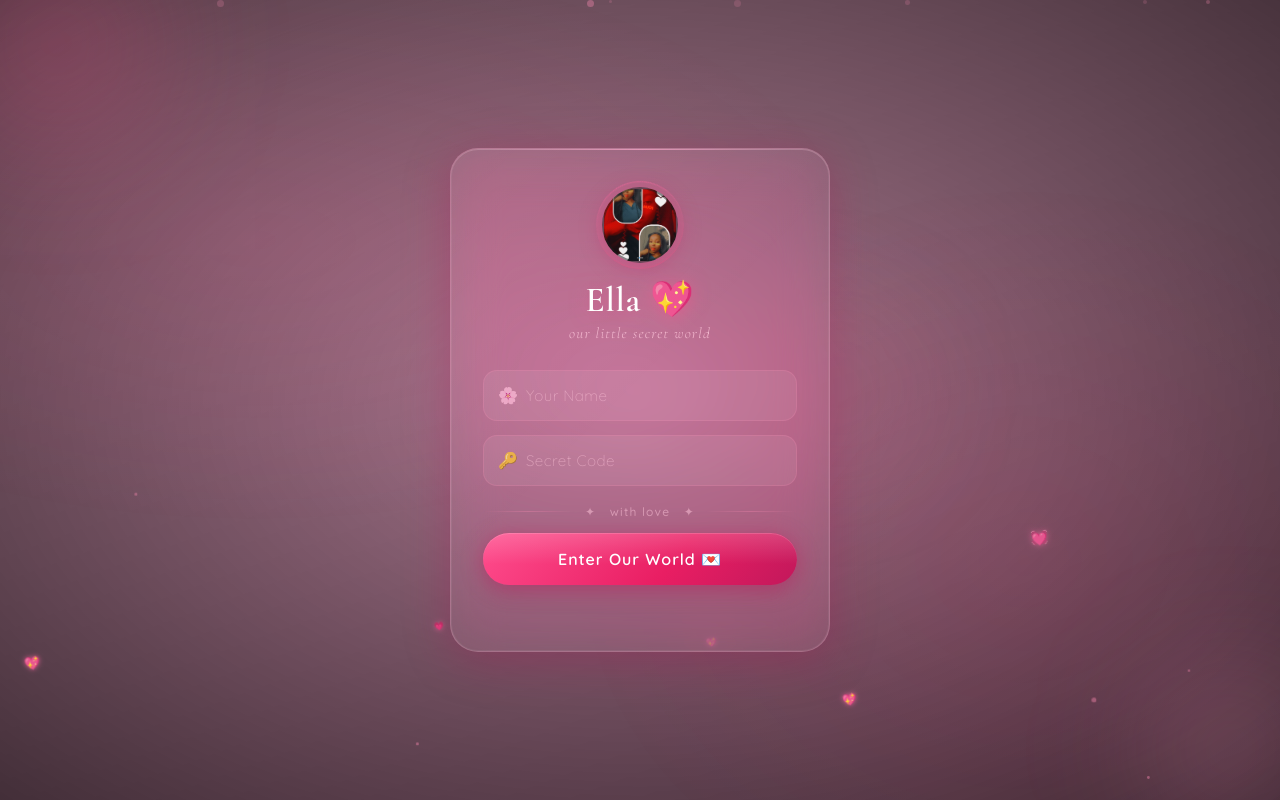
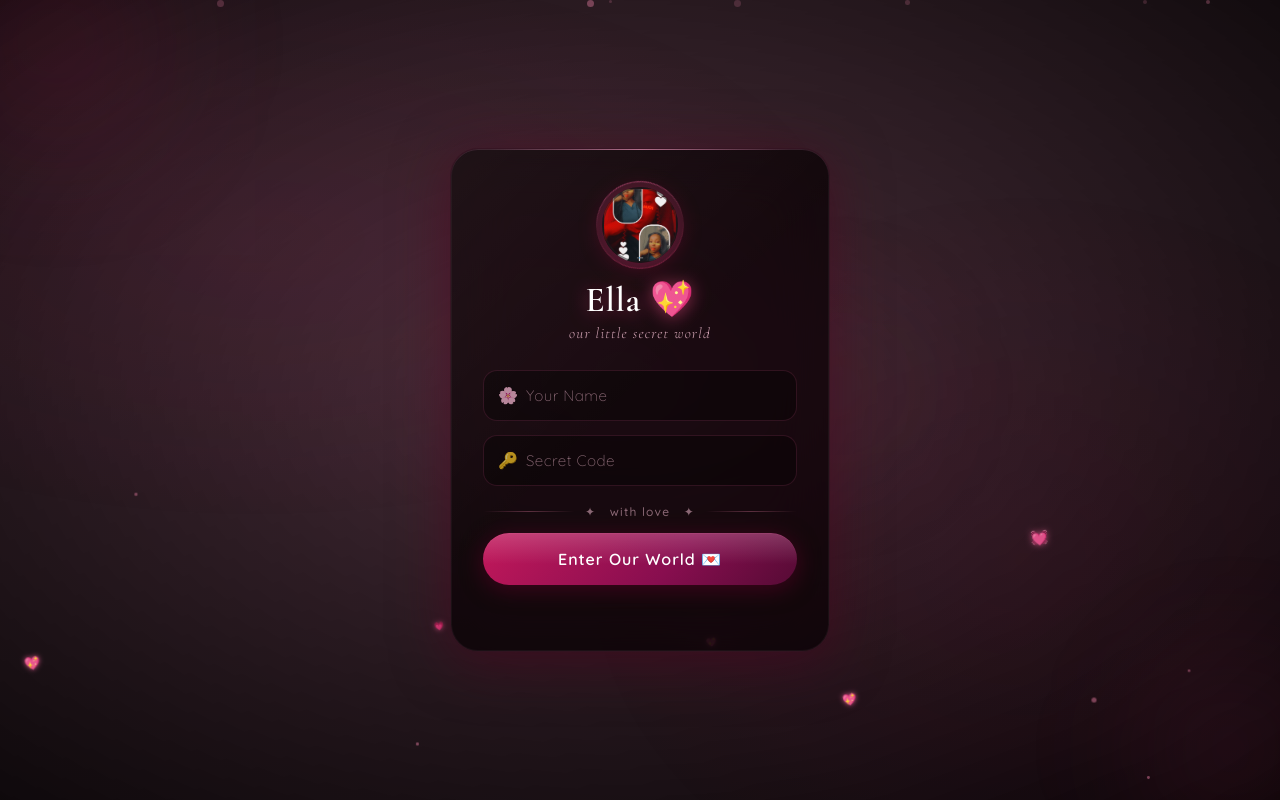
Before and after one commit to wachiratony415-max/me-in-love, a Flask app: page / in a window 1280 px wide. Run offline with Flask 3, Linux system fonts and the light colour scheme.

Commit message:
fix app.py and dark

```diff
--- a/app.py
+++ b/app.py
@@ -1,8 +1,23 @@
 from flask import Flask, render_template, request, redirect, url_for, session, jsonify
 from functools import wraps
+import os
 
 app = Flask(__name__)
-app.secret_key = 'tony-loves-ella-forever-2024'  # Change this to something secret in production
+
+# ── SECRET KEY ──
+# Must be a fixed string — never random/generated on startup.
+# If it changes between Render restarts, all sessions are wiped.
+app.secret_key = os.environ.get('SECRET_KEY', 'tony-loves-ella-forever-2024-fixed')
+
+# ── SESSION / COOKIE CONFIG ──
+# These settings make cookies work correctly on ALL Android versions,
+# old WebViews (Android 6, 7), and all browsers.
+app.config['SESSION_COOKIE_HTTPONLY']  = True       # JS can't steal the cookie
+app.config['SESSION_COOKIE_SAMESITE']  = 'Lax'      # Best compatibility across old/new browsers
+app.config['SESSION_COOKIE_SECURE']    = False       # Set True ONLY if your site uses HTTPS everywhere
+app.config['SESSION_COOKIE_NAME']      = 'tonyella'  # Custom name avoids conflicts with other Flask apps
+app.config['PERMANENT_SESSION_LIFETIME'] = 60 * 60 * 24 * 30  # Session lasts 30 days (in seconds)
+
 
 # ── ACCEPTED CREDENTIALS ──
 VALID_NAMES = {'ella', 'stella', 'stela'}
@@ -14,6 +29,8 @@ def login_required(f):
     @wraps(f)
     def decorated(*args, **kwargs):
         if not session.get('logged_in'):
+            # Clear any broken/partial session before redirecting
+            session.clear()
             return redirect(url_for('login'))
         return f(*args, **kwargs)
     return decorated
@@ -30,13 +47,23 @@ def login():
 # ── LOGIN POST (AJAX) ──
 @app.route('/login', methods=['POST'])
 def do_login():
-    data     = request.get_json()
+    # Handle both JSON and form data — some old Android browsers
+    # send form-encoded data instead of JSON
+    if request.is_json:
+        data = request.get_json(silent=True) or {}
+    else:
+        data = request.form.to_dict()
+
     name     = data.get('name', '').strip().lower()
     password = data.get('password', '').strip()
 
     if name in VALID_NAMES and password == VALID_CODE:
+        # Make the session permanent so it survives browser restarts
+        session.permanent = True
         session['logged_in'] = True
-        session['user_name'] = name.capitalize()
+        session['user_name']  = name.capitalize()
+        # Force the session to be written immediately
+        session.modified = True
         return jsonify({'success': True})
     else:
         return jsonify({'success': False, 'message': 'Only Ella can enter 💔'})
@@ -56,5 +83,14 @@ def logout():
     return redirect(url_for('login'))
 
 
+# ── SESSION CHECK (used by JS to verify session is alive) ──
+# Call this from JS if you ever need to silently check login status
+@app.route('/session-check')
+def session_check():
+    if session.get('logged_in'):
+        return jsonify({'logged_in': True, 'user': session.get('user_name')})
+    return jsonify({'logged_in': False})
+
+
 if __name__ == '__main__':
-    app.run(debug=True)
+    app.run(debug=False)  # debug=False is safer and avoids reloader wiping sessions
--- a/templates/login.html
+++ b/templates/login.html
@@ -6,7 +6,7 @@
 <meta name="mobile-web-app-capable" content="yes">
 <meta name="apple-mobile-web-app-capable" content="yes">
 <meta name="apple-mobile-web-app-status-bar-style" content="black-translucent">
-<title>Tonie ❤️ Ella</title>
+<title>Tony ❤️ Ella</title>
 <link href="https://fonts.googleapis.com/css2?family=Cormorant+Garamond:ital,wght@0,300;0,600;1,300&family=Quicksand:wght@300;500;600&display=swap" rel="stylesheet">
 
 <style>
@@ -34,7 +34,7 @@ html,body{
 .bg-photo{
   position:fixed;
   inset:0;
-  background:url ('/static/ella.jpg') center center / cover no-repeat;
+  background:url ('/static/ell.jpg') center center / cover no-repeat;
   z-index:0;
 }
 
@@ -44,8 +44,8 @@ html,body{
   position:absolute;
   inset:0;
   background:
-    radial-gradient(ellipse at center, rgba(0,0,0,0.15) 0%, rgba(0,0,0,0.65) 100%),
-    linear-gradient(160deg, rgba(180,0,80,0.35) 0%, rgba(100,0,50,0.55) 100%);
+    radial-gradient(ellipse at center, rgba(0,0,0,0.45) 0%, rgba(0,0,0,0.88) 100%),
+    linear-gradient(160deg, rgba(120,0,50,0.55) 0%, rgba(40,0,20,0.80) 100%);
 }
 
 /* ── ANIMATED SHIMMER LAYER ── */
@@ -54,8 +54,8 @@ html,body{
   inset:0;
   z-index:1;
   background:
-    radial-gradient(ellipse 80% 60% at 20% 30%, rgba(255,100,160,0.18) 0%, transparent 60%),
-    radial-gradient(ellipse 60% 80% at 80% 70%, rgba(255,60,120,0.14) 0%, transparent 60%);
+    radial-gradient(ellipse 80% 60% at 20% 30%, rgba(180,40,100,0.12) 0%, transparent 60%),
+    radial-gradient(ellipse 60% 80% at 80% 70%, rgba(180,20,70,0.10) 0%, transparent 60%);
   animation:shimmerPulse 8s ease-in-out infinite;
 }
 @keyframes shimmerPulse{
@@ -115,9 +115,9 @@ html,body{
   animation:orbFloat ease-in-out infinite;
   pointer-events:none;
 }
-.orb1{width:220px;height:220px;background:rgba(255,80,140,0.2);top:-60px;left:-60px;animation-duration:14s;}
-.orb2{width:180px;height:180px;background:rgba(255,160,200,0.18);bottom:-40px;right:-40px;animation-duration:11s;animation-delay:-5s;}
-.orb3{width:140px;height:140px;background:rgba(200,50,100,0.15);top:40%;left:60%;animation-duration:9s;animation-delay:-3s;}
+.orb1{width:220px;height:220px;background:rgba(180,30,80,0.13);top:-60px;left:-60px;animation-duration:14s;}
+.orb2{width:180px;height:180px;background:rgba(200,60,110,0.10);bottom:-40px;right:-40px;animation-duration:11s;animation-delay:-5s;}
+.orb3{width:140px;height:140px;background:rgba(120,20,50,0.10);top:40%;left:60%;animation-duration:9s;animation-delay:-3s;}
 @keyframes orbFloat{
   0%,100%{transform:translate(0,0) scale(1)}
   33%{transform:translate(20px,-20px) scale(1.08)}
@@ -143,14 +143,14 @@ html,body{
   max-width:380px;
   padding:38px 32px 34px;
   border-radius:28px;
-  background:var(--glass-bg);
-  border:1px solid var(--glass-bdr);
-  backdrop-filter:blur(24px) saturate(1.6);
-  -webkit-backdrop-filter:blur(24px) saturate(1.6);
+  background:rgba(8,0,4,0.72);
+  border:1px solid rgba(200,80,130,0.18);
+  backdrop-filter:blur(28px) saturate(1.4);
+  -webkit-backdrop-filter:blur(28px) saturate(1.4);
   box-shadow:
-    0 8px 48px rgba(180,0,80,0.28),
-    0 0 0 1px rgba(255,255,255,0.06) inset,
-    0 1px 0 rgba(255,200,220,0.2) inset;
+    0 8px 56px rgba(80,0,30,0.55),
+    0 0 0 1px rgba(255,255,255,0.04) inset,
+    0 1px 0 rgba(200,100,150,0.14) inset;
   text-align:center;
   animation:cardIn 1.1s cubic-bezier(0.16,1,0.3,1) both;
   position:relative;
@@ -261,10 +261,10 @@ html,body{
 input{
   width:100%;
   padding:15px 15px 15px 42px;
-  border:1px solid rgba(255,140,180,0.2);
+  border:1px solid rgba(200,80,130,0.18);
   border-radius:14px;
-  background:rgba(255,255,255,0.07);
-  color:rgb(73, 69, 69);
+  background:rgba(0,0,0,0.35);
+  color:#fff;
   font-family:'Quicksand',sans-serif;
   font-size:0.95rem;
   font-weight:500;
@@ -276,9 +276,9 @@ input{
 input::placeholder{color:rgba(255,200,220,0.5);font-weight:300;}
 input:focus{
   outline:none;
-  border-color:rgba(255,120,170,0.55);
-  background:rgba(255,255,255,0.11);
-  box-shadow:0 0 0 3px rgba(255,80,140,0.15), 0 0 18px rgba(255,80,140,0.12);
+  border-color:rgba(255,80,140,0.45);
+  background:rgba(0,0,0,0.45);
+  box-shadow:0 0 0 3px rgba(200,0,80,0.18), 0 0 18px rgba(200,0,80,0.14);
 }
 /* fix iOS autofill ugly yellow */
 input:-webkit-autofill,
@@ -298,7 +298,7 @@ button{
   padding:16px;
   border:none;
   border-radius:50px;
-  background:linear-gradient(130deg, #ff4d8d 0%, #e91e63 60%, #c2185b 100%);
+  background:linear-gradient(130deg, #c2185b 0%, #880e4f 60%, #560b35 100%);
   color:#fff;
   font-family:'Quicksand',sans-serif;
   font-size:1rem;
@@ -308,7 +308,7 @@ button{
   position:relative;
   overflow:hidden;
   transition:transform 0.18s, box-shadow 0.25s;
-  box-shadow:0 4px 22px rgba(200,0,80,0.4), 0 1px 0 rgba(255,200,220,0.2) inset;
+  box-shadow:0 4px 22px rgba(100,0,40,0.55), 0 1px 0 rgba(200,80,130,0.15) inset;
   -webkit-appearance:none;
   appearance:none;
   touch-action:manipulation;
@@ -406,9 +406,9 @@ button:active{
   flex-direction:column;
   align-items:center;
   justify-content:center;
-  background:rgba(0,0,0,0.85);
-  backdrop-filter:blur(10px);
-  -webkit-backdrop-filter:blur(10px);
+  background:rgba(0,0,0,0.95);
+  backdrop-filter:blur(14px);
+  -webkit-backdrop-filter:blur(14px);
   opacity:0;
   pointer-events:none;
   transition:opacity 0.6s ease;
```
